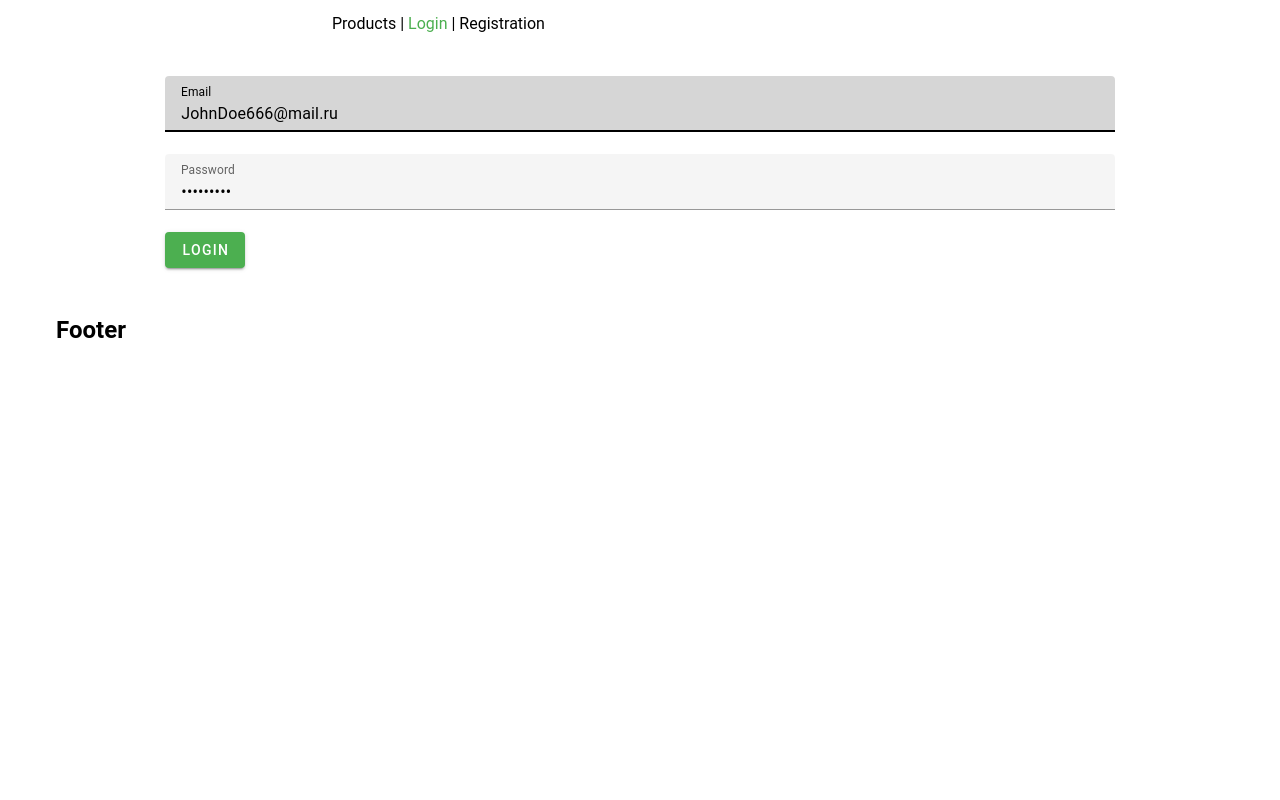
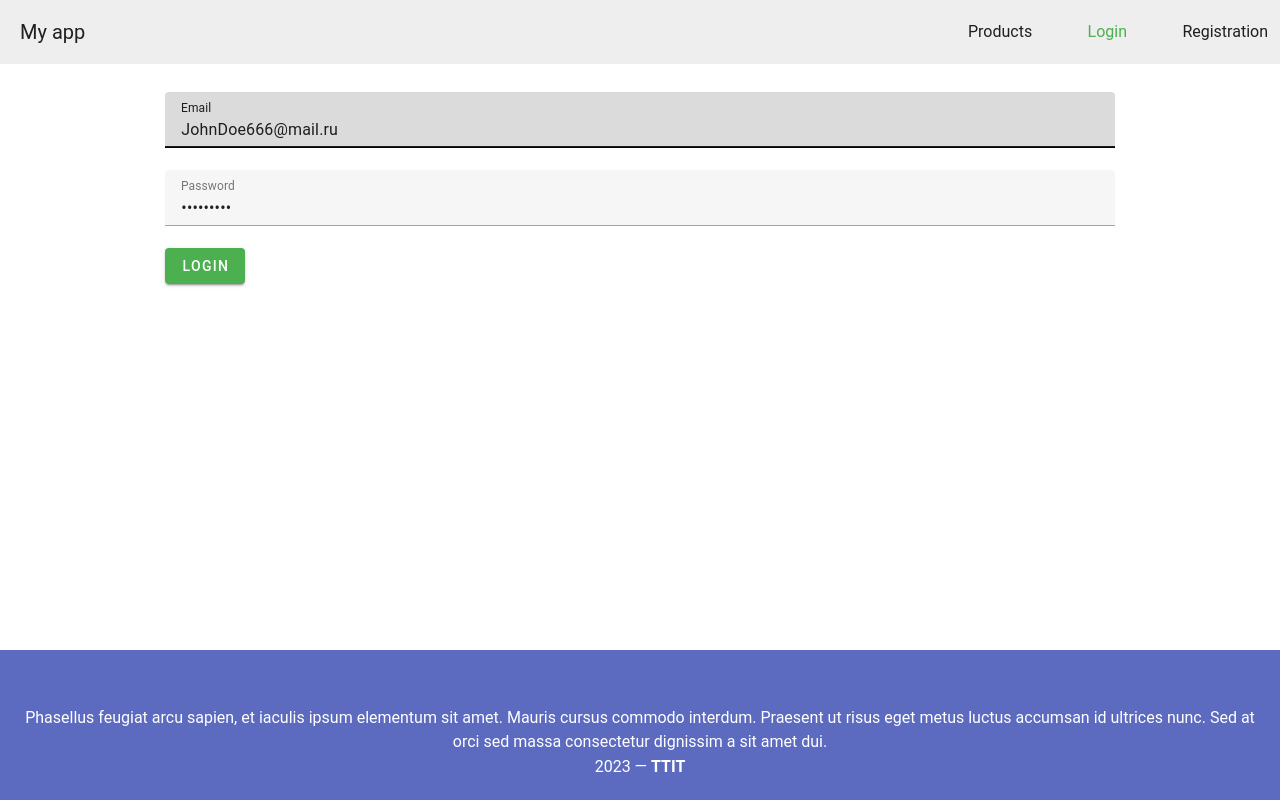
Before and after one commit to S0RGE/simple-buy, a Vue app: page /login in a window 1280 px wide. Built offline with nearby package versions, Linux system fonts and the light colour scheme.

Commit message:
navigation & footer fix, some minor edits

```diff
--- a/src/App.vue
+++ b/src/App.vue
@@ -1,7 +1,11 @@
 <template>
-  <header-component />
-  <router-view />
-  <footer-component />
+  <v-app>
+    <navigation-component />
+    <main class="main">
+      <router-view />
+    </main>
+    <footer-component />
+  </v-app>
 </template>
 
 <style>
@@ -10,18 +14,24 @@ a {
   color: inherit;
 }
 nav a.router-link-exact-active {
-  color: #4CAF50;
+  color: #4caf50;
+}
+
+.main {
+  flex: 1 1 auto;
 }
 </style>
 
 <script>
 import HeaderComponent from '@/components/HeaderComponent.vue';
+import NavigationComponent from '@/components/NavigationComponent.vue';
 import FooterComponent from '@/components/FooterComponent.vue';
 
 export default {
   components: {
     HeaderComponent,
     FooterComponent,
+    NavigationComponent,
   },
 };
 </script>
--- a/src/components/FooterComponent.vue
+++ b/src/components/FooterComponent.vue
@@ -1,5 +1,37 @@
 <template>
-  <v-container>
-    <h2>Footer</h2>
-  </v-container>
+  <v-footer class="bg-indigo-lighten-1 text-center d-flex flex-column">
+    <div>
+      <v-btn
+        v-for="icon in icons"
+        :key="icon"
+        class="mx-4"
+        :icon="icon"
+        variant="text"
+      ></v-btn>
+    </div>
+
+    <div class="pt-0">
+      Phasellus feugiat arcu sapien, et iaculis ipsum elementum sit amet. Mauris
+      cursus commodo interdum. Praesent ut risus eget metus luctus accumsan id
+      ultrices nunc. Sed at orci sed massa consectetur dignissim a sit amet dui.
+    </div>
+
+    <v-divider></v-divider>
+
+    <div>{{ new Date().getFullYear() }} — <strong>TTIT</strong></div>
+  </v-footer>
 </template>
+
+<script>
+export default {
+  data: () => ({
+    icons: ['mdi-facebook', 'mdi-twitter', 'mdi-linkedin', 'mdi-instagram'],
+  }),
+};
+</script>
+
+<style scoped>
+  footer{
+    max-height: 150px;
+  }
+</style>
--- a/src/components/HeaderComponent.vue
+++ b/src/components/HeaderComponent.vue
@@ -1,5 +1,5 @@
 <template>
-  <v-container class="v-col-6">
+  <v-container>
     <nav v-if="!$store.getters.isAuthenticated">
       <router-link to="/">Products</router-link> |
       <router-link to="/login">Login</router-link> |
--- /dev/null
+++ b/src/components/NavigationComponent.vue
@@ -0,0 +1,42 @@
+<template>
+    <v-toolbar>
+      <v-toolbar-title>
+        <router-link to="/" tag="span" style="cursor: pointer">
+          {{ appTitle }}
+        </router-link>
+      </v-toolbar-title>
+      <v-spacer></v-spacer>
+      <v-toolbar-items class="hidden-xs-only mr-3 navigation">
+        <nav v-if="!$store.getters.isAuthenticated">
+          <router-link to="/">Products</router-link>
+          <router-link to="/login">Login</router-link>
+          <router-link to="/signup">Registration</router-link>
+        </nav>
+        <nav v-else>
+          <router-link to="/">Products</router-link>
+          <router-link to="/cart">Cart</router-link>
+          <router-link to="/orders">Orders</router-link>
+          <router-link to="/login" @click="logout">Logout</router-link>
+        </nav>
+      </v-toolbar-items>
+    </v-toolbar>
+</template>
+
+<script>
+export default {
+  name: 'App',
+  data() {
+    return {
+      appTitle: 'My app',
+    };
+  },
+};
+</script>
+<style>
+.navigation nav {
+  width: 300px;
+  display: flex;
+  justify-content: space-between;
+  align-items: center;
+}
+</style>
--- a/src/components/ProductComponent.vue
+++ b/src/components/ProductComponent.vue
@@ -4,6 +4,7 @@
     <td>{{ product.name }}</td>
     <td>{{ product.description }}</td>
     <td>{{ product.price }}</td>
+    <td v-if="product.count">{{ product.count }}</td>
     <td>
       <v-btn
         v-if="isAuthenticated"
@@ -26,11 +27,6 @@ export default {
     productNumber: {
       type: Number,
     },
-    isAuthenticated: {
-      type: Boolean,
-      default: false,
-      required: false,
-    },
   },
   emits: {
     'add-to-cart': (value) => typeof value === 'number',
@@ -40,6 +36,11 @@ export default {
       this.$emit('add-to-cart', productId);
     },
   },
+  computed: {
+    isAuthenticated() {
+      return this.$store.getters.isAuthenticated;
+    },
+  },
 };
 </script>
 
--- a/src/store/modules/auth.js
+++ b/src/store/modules/auth.js
@@ -10,13 +10,13 @@ export default {
     status: '',
   }),
   mutations: {
-    auth_success: (state, token) => {
+    AUTH_SUCCESS: (state, token) => {
       state.token = token;
     },
-    auth_error: (state) => {
+    AUTH_ERROR: (state) => {
       state.token = '';
     },
-    auth_logout: (state) => {
+    AUTH_LOGOUT: (state) => {
       state.token = '';
     },
   },
@@ -30,12 +30,12 @@ export default {
       return new Promise((resolve, reject) => {
         loginRequest(user)
           .then((token) => {
-            commit('auth_success', token);
+            commit('AUTH_SUCCESS', token);
             localStorage.setItem('user-token', token);
             resolve();
           })
           .catch(() => {
-            commit('auth_error');
+            commit('AUTH_ERROR');
             localStorage.removeItem('user-token');
             reject();
           });
@@ -45,12 +45,12 @@ export default {
       return new Promise((resolve, reject) => {
         registrationRequest(user)
           .then((token) => {
-            commit('auth_success', token);
+            commit('AUTH_SUCCESS', token);
             localStorage.setItem('user-token', token);
             resolve();
           })
           .catch(() => {
-            commit('auth_error');
+            commit('AUTH_ERROR');
             localStorage.removeItem('user-token');
             reject();
           });
@@ -59,7 +59,7 @@ export default {
     AUTH_LOGOUT: ({ commit, state }) => {
       return new Promise((resolve) => {
         logoutRequest(state.token).then(() => {
-          commit('auth_logout');
+          commit('AUTH_LOGOUT');
           localStorage.removeItem('user-token');
           resolve();
         });
--- a/src/store/modules/product.js
+++ b/src/store/modules/product.js
@@ -15,20 +15,20 @@ export default {
     PRODUCT_REQ: ({ commit, rootState }) => {
       getProduct(rootState.auth.token)
         .then((response) => {
-          commit('product_req', response.data);
+          commit('PRODUCT_REQ', response.data);
         })
         .catch((error) => console.error(error));
     },
     ADD_TO_CART: ({ commit, rootState }, productId) => {
       addToCart({ productId, token: rootState.auth.token }).then(() =>
-        commit('add_to_cart', productId)
+        commit('ADD_TO_CART', productId)
       );
     },
     INCREMENT_PRODUCT_COUNT: ({ commit, state, rootState }, productId) => {
       const productToAdd = state.cart.find((pr) => pr.product_id == productId);
       if (productToAdd) {
         addToCart({ productId, token: rootState.auth.token }).then(() =>
-          commit('increment_product_count', productId)
+          commit('INCREMENT_PRODUCT_COUNT', productId)
         );
       }
     },
@@ -36,38 +36,38 @@ export default {
       const productToAdd = state.cart.find((pr) => pr.id == productId);
       if (productToAdd) {
         removeFromCart({ productId, token: rootState.auth.token }).then(() =>
-          commit('decrement_product_count', productId)
+          commit('DECREMENT_PRODUCT_COUNT', productId)
         );
       }
     },
     CART_REQ: ({ commit, rootState }) => {
       getCart(rootState.auth.token)
         .then((response) => {
-          commit('cart_req', response.data);
+          commit('CART_REQ', response.data);
         })
         .catch((error) => console.error(error));
     },
   },
 
   mutations: {
-    product_req: (state, products) => {
+    PRODUCT_REQ: (state, products) => {
       state.products = products;
     },
-    cart_req: (state, products) => {
+    CART_REQ: (state, products) => {
       state.cart = products;
     },
-    add_to_cart: (state, productId) => {
+    ADD_TO_CART: (state, productId) => {
       state.cart.push(
         state.products.find((product) => product.id === productId)
       );
     },
-    increment_product_count: (state, productId) => {
+    INCREMENT_PRODUCT_COUNT: (state, productId) => {
       const productToIncrement = state.cart.find(
         (pr) => pr.product_id === productId
       );
       state.cart.push(productToIncrement);
     },
-    decrement_product_count: (state, productId) => {
+    DECREMENT_PRODUCT_COUNT: (state, productId) => {
       const productToIncrement = state.cart.find((pr) => pr.id === productId);
       const index = state.cart.indexOf(productToIncrement);
       if (index !== -1) {
--- a/src/views/HomeView.vue
+++ b/src/views/HomeView.vue
@@ -17,7 +17,6 @@
           :key="product.id"
           :productNumber="productNumber(index)"
           @add-to-cart="addToCart"
-          :isAuthenticated="isAuthenticated"
         />
       </tbody>
     </v-table>
```
